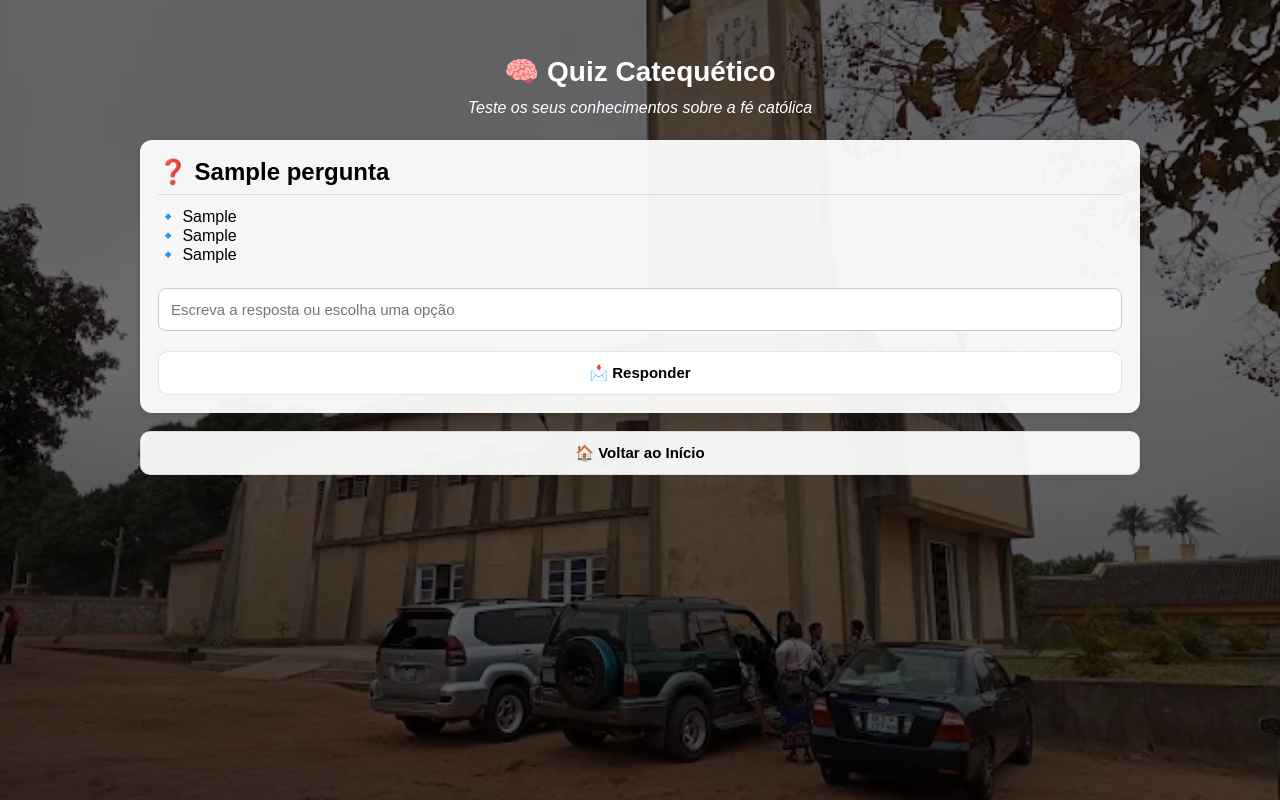
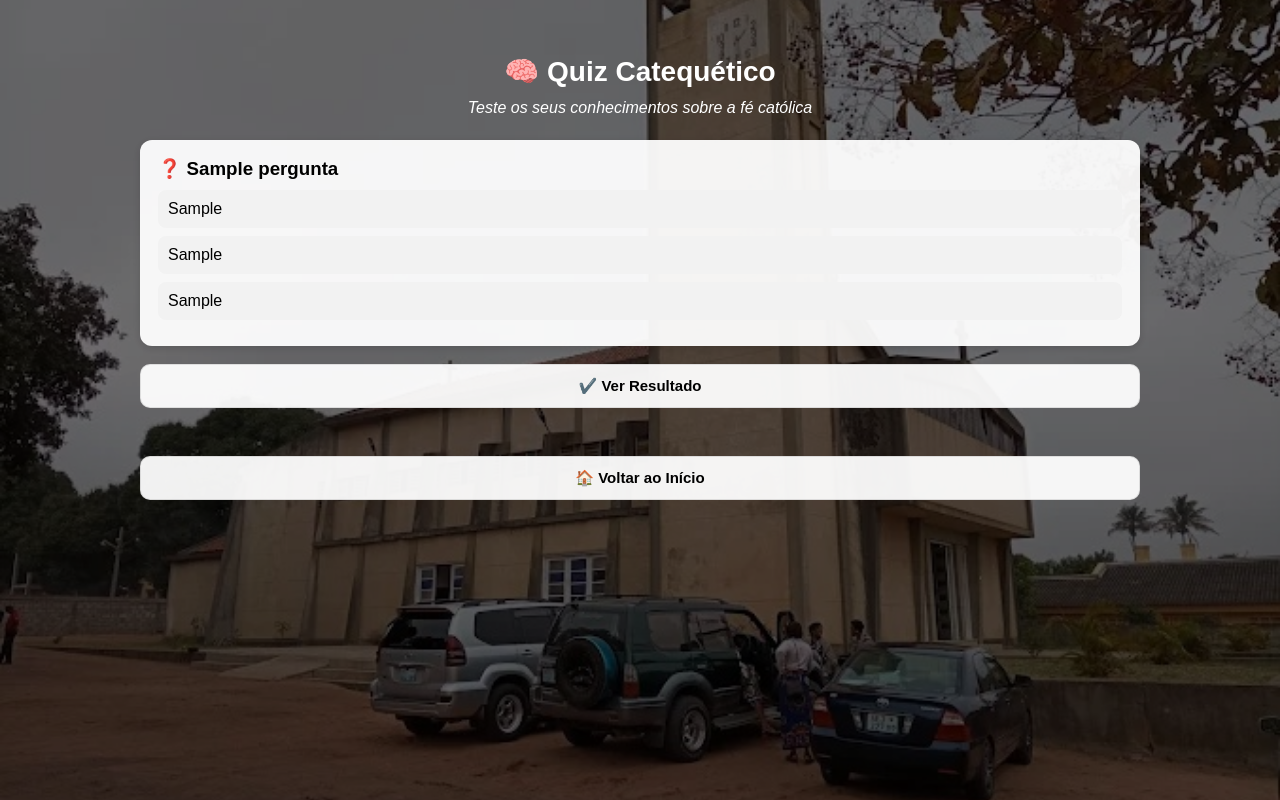
Before and after one commit to FSavel/sao-miguel-digital, a Flask app: template templates/quiz.html in a window 1280 px wide. Run offline with Flask 3, Linux system fonts and the light colour scheme; the template is opened without the code that fills it: most values are stand-ins (such as "Sample title", 1, 10 or a date in 2020); parts of the project's set-up code (start-up, migrations or seed data) failed here and were passed over.

Commit message:
Update quiz.html

```diff
--- a/templates/quiz.html
+++ b/templates/quiz.html
@@ -1,13 +1,44 @@
 <!DOCTYPE html>
 <html lang="pt">
 <head>
-
     <meta charset="UTF-8">
     <meta name="viewport" content="width=device-width, initial-scale=1.0">
-
     <title>Quiz Catequético</title>
 
     <link rel="stylesheet" href="{{ url_for('static', filename='style.css') }}">
+
+    <style>
+        .opcao {
+            display: block;
+            margin: 8px 0;
+            padding: 10px;
+            border-radius: 8px;
+            background: #f2f2f2;
+            cursor: pointer;
+            transition: 0.2s;
+        }
+
+        .opcao:hover {
+            background: #ddd;
+        }
+
+        .opcao.selecionada {
+            background: #2ecc71;
+            color: white;
+        }
+
+        .resultado {
+            font-size: 22px;
+            font-weight: bold;
+            text-align: center;
+            margin-top: 20px;
+            color: #000;
+        }
+
+        .card h3 {
+            margin-bottom: 10px;
+        }
+    </style>
 
 </head>
 
@@ -17,71 +48,48 @@
 
     <div class="container">
 
-        <h1 class="titulo-principal">
-            🧠 Quiz Catequético
-        </h1>
+        <h1 class="titulo-principal">🧠 Quiz Catequético</h1>
 
         <p class="frase-biblica">
             Teste os seus conhecimentos sobre a fé católica
         </p>
 
-        <!-- =========================
-             QUIZ
-        ========================= -->
-        {% for q in perguntas %}
+        <form id="quizForm">
 
-        <div class="card">
+            {% for q in perguntas %}
 
-            <h2>
-                ❓ {{ q.pergunta }}
-            </h2>
+            <div class="card"
+                 data-index="{{ loop.index0 }}"
+                 data-resposta="{{ q.resposta_correta }}">
 
-            <!-- OPÇÕES -->
-            <p>🔹 {{ q.opcao1 }}</p>
-            <p>🔹 {{ q.opcao2 }}</p>
-            <p>🔹 {{ q.opcao3 }}</p>
+                <h3>❓ {{ q.pergunta }}</h3>
 
-            <br>
+                <div class="opcao" onclick="selecionar(this, {{ loop.index0 }})">
+                    {{ q.opcao1 }}
+                </div>
 
-            <!-- FUTURO: RESPOSTA -->
-            <form method="POST" action="/quiz_responder">
+                <div class="opcao" onclick="selecionar(this, {{ loop.index0 }})">
+                    {{ q.opcao2 }}
+                </div>
 
-                <input type="hidden" name="pergunta" value="{{ q.pergunta }}">
+                <div class="opcao" onclick="selecionar(this, {{ loop.index0 }})">
+                    {{ q.opcao3 }}
+                </div>
 
-                <input type="text" name="resposta" placeholder="Escreva a resposta ou escolha uma opção">
+            </div>
 
-                <button class="botao" type="submit">
-                    📩 Responder
-                </button>
+            {% endfor %}
 
-            </form>
+            <button type="button" class="botao" onclick="corrigir()">
+                ✔️ Ver Resultado
+            </button>
 
-        </div>
+        </form>
 
-        {% endfor %}
+        <div id="resultado" class="resultado"></div>
 
-        <!-- =========================
-             SEM PERGUNTAS
-        ========================= -->
-        {% if not perguntas %}
+        <br>
 
-        <div class="card">
-
-            <h2>
-                Sem perguntas disponíveis
-            </h2>
-
-            <p>
-                Ainda não existem quizzes cadastrados.
-            </p>
-
-        </div>
-
-        {% endif %}
-
-        <!-- =========================
-             VOLTAR
-        ========================= -->
         <a href="/" class="botao">
             🏠 Voltar ao Início
         </a>
@@ -90,5 +98,42 @@
 
 </div>
 
+<script>
+
+let respostas = {};
+
+function selecionar(el, index) {
+
+    let card = el.parentElement;
+    let opcoes = card.querySelectorAll(".opcao");
+
+    opcoes.forEach(o => o.classList.remove("selecionada"));
+
+    el.classList.add("selecionada");
+
+    respostas[index] = el.innerText.trim();
+}
+
+function corrigir() {
+
+    let cards = document.querySelectorAll(".card");
+    let pontos = 0;
+
+    cards.forEach((card, i) => {
+
+        let correta = card.getAttribute("data-resposta");
+
+        if (respostas[i] === correta) {
+            pontos++;
+        }
+
+    });
+
+    document.getElementById("resultado").innerHTML =
+        "📊 Pontuação final: " + pontos + " / " + cards.length;
+}
+
+</script>
+
 </body>
 </html>
```
